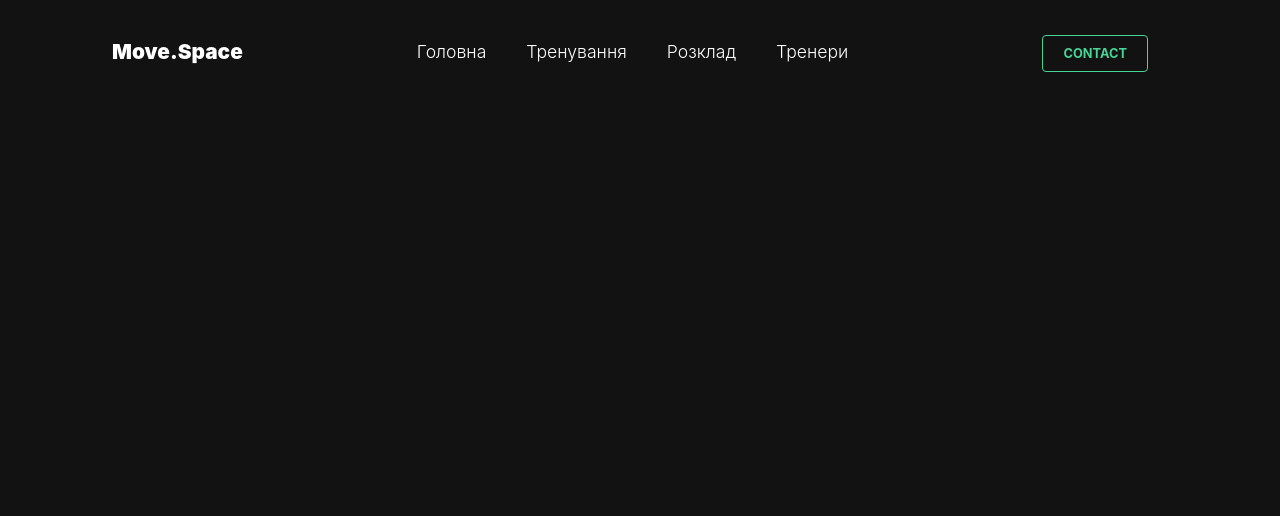
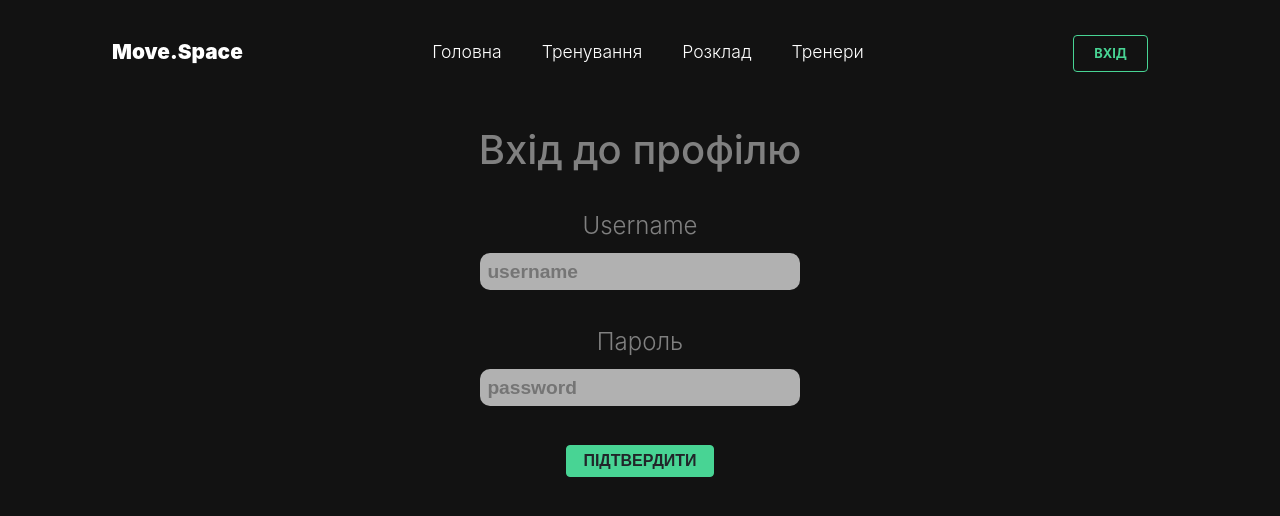
Before and after one commit to nikwhoa/move-space, a React (Create React App) app in the folder client/: page /login in a window 1280 px wide. Shown: the top 516 px of the page. Built offline with nearby package versions, Linux system fonts and the light colour scheme; no server answers.

Commit message:
fix auth process

```diff
--- a/client/src/app/App.js
+++ b/client/src/app/App.js
@@ -13,8 +13,18 @@ import RegisterPage from '../components/register/RegisterPage';
 import { AnimatePresence } from 'framer-motion';
 import { ToastContainer } from 'react-toastify';
 import 'react-toastify/dist/ReactToastify.min.css';
+import { LoginPage } from '../components/login/LoginPage';
+import { useDispatch } from 'react-redux';
+import { useEffect } from 'react';
+import { getMe } from '../features/auth/authSlice';
 
 const App = () => {
+    const dispatch = useDispatch();
+
+    useEffect(() => {
+        dispatch(getMe());
+    });
+
     return (
         <div className='site-wrap'>
             <Header />
@@ -25,10 +35,11 @@ const App = () => {
                     <Route path='/schedule' element={<Schedule />} />
                     <Route path='/trainers' element={<Trainers />} />
                     <Route path='/register' element={<RegisterPage />} />
+                    <Route path='/login' element={<LoginPage />} />
                 </Routes>
                 <ToastContainer
                     position='bottom-center'
-                    autoClose={5000}
+                    autoClose={2000}
                     hideProgressBar={true}
                     // icon={false}
                     // closeButton={false}
--- a/client/src/components/header/Header.js
+++ b/client/src/components/header/Header.js
@@ -1,76 +1,109 @@
+import { useDispatch, useSelector } from 'react-redux';
 import { Link } from 'react-router-dom';
 import './header.scss';
+import { checkIsAuth, logout } from '../../features/auth/authSlice';
+import { toast } from 'react-toastify';
 
 const Header = () => {
+    const isAuth = useSelector(checkIsAuth);
+
+
+    const dispatch = useDispatch();
+
+    const logoutHandler = () => {
+        localStorage.removeItem('token');
+        dispatch(logout());
+        toast('You signed');
+    };
+
     return (
-        <div className='sticky-wrapper'>
-            <header className='site-navbar py-4 js-sticky-header site-navbar-target'>
-                <div className='container-fluid'>
-                    <div className='d-flex align-items-center'>
-                        <div className='site-logo'>
-                            <Link to='/'>Move.Space</Link>
+        <div className="sticky-wrapper">
+            <header className="site-navbar py-4 js-sticky-header site-navbar-target">
+                <div className="container-fluid">
+                    <div className="d-flex align-items-center">
+                        <div className="site-logo">
+                            <Link to="/">Move.Space</Link>
                         </div>
-                        <div className='ml-auto'>
+                        <div className="ml-auto">
                             <nav
-                                className='site-navigation position-relative text-right'
-                                role='navigation'
+                                className="site-navigation position-relative text-right"
+                                role="navigation"
                             >
-                                <ul className='site-menu main-menu js-clone-nav mr-auto d-none d-lg-block'>
+                                <ul className="site-menu main-menu js-clone-nav mr-auto d-none d-lg-block">
                                     <li>
-                                        <Link to='/' className='nav-link'>
-                                            Головна
+                                        <Link to="/" className="nav-link">
+                                            {' '}
+                                            Головна{' '}
                                         </Link>
                                     </li>
                                     <li>
                                         <Link
-                                            to='/classes'
-                                            className='nav-link'
+                                            to="/classes"
+                                            className="nav-link"
                                         >
-                                            Тренування
+                                            {' '}
+                                            Тренування{' '}
                                         </Link>
                                     </li>
                                     <li>
                                         <Link
-                                            to='/schedule'
-                                            className='nav-link'
+                                            to="/schedule"
+                                            className="nav-link"
                                         >
-                                            Розклад
+                                            {' '}
+                                            Розклад{' '}
                                         </Link>
                                     </li>
                                     <li>
                                         <Link
-                                            to='/trainers'
-                                            className='nav-link'
+                                            to="/trainers"
+                                            className="nav-link"
                                         >
-                                            Тренери
+                                            {' '}
+                                            Тренери{' '}
                                         </Link>
                                     </li>
                                 </ul>
                             </nav>
                         </div>
-                        <div className='ml-auto'>
+                        <div className="ml-auto">
                             <nav
-                                className='site-navigation position-relative text-right'
-                                role='navigation'
+                                className="site-navigation position-relative text-right"
+                                role="navigation"
                             >
-                                <ul className='site-menu main-menu site-menu-dark js-clone-nav mr-auto d-none d-lg-block'>
-                                    <li className='cta'>
-                                        <a
-                                            href='#contact-section'
-                                            className='nav-link'
-                                        >
-                                            <span className='rounded border border-primary'>
-                                                Contact
-                                            </span>
-                                        </a>
+                                <ul className="site-menu main-menu site-menu-dark js-clone-nav mr-auto d-none d-lg-block">
+                                    <li className="cta">
+                                        {!isAuth ? (
+                                            <>
+                                                <Link
+                                                    to="/login"
+                                                    className="nav-link"
+                                                >
+                                                    <span className="rounded border border-primary">
+                                                        Вхід
+                                                    </span>{' '}
+                                                </Link>
+                                            </>
+                                        ) : (
+                                            <>
+                                                <a
+                                                    className="nav-link"
+                                                    onClick={logoutHandler}
+                                                >
+                                                    <span className="rounded border border-primary">
+                                                        Вихід
+                                                    </span>{' '}
+                                                </a>
+                                            </>
+                                        )}
                                     </li>
                                 </ul>
                             </nav>
                             <a
-                                href='#'
-                                className='d-inline-block d-lg-none site-menu-toggle js-menu-toggle text-black float-right'
+                                href="#"
+                                className="d-inline-block d-lg-none site-menu-toggle js-menu-toggle text-black float-right"
                             >
-                                <span className='icon-menu h3'></span>
+                                <span className="icon-menu h3"></span>{' '}
                             </a>
                         </div>
                     </div>
--- a/client/src/components/header/header.scss
+++ b/client/src/components/header/header.scss
@@ -25,6 +25,7 @@
                 color: #fff;
                 display: inline-block;
                 text-decoration: none ;
+                cursor: pointer;
             }
 
             a.active:after {
--- /dev/null
+++ b/client/src/components/login/LoginPage.js
@@ -0,0 +1,72 @@
+import React, { useEffect, useState } from 'react';
+import { useDispatch, useSelector } from 'react-redux';
+import { toast } from 'react-toastify';
+import {checkIsAuth, loginUser} from '../../features/auth/authSlice';
+import {useNavigate} from 'react-router-dom';
+
+export const LoginPage = () => {
+    const [username, setUsername] = useState('');
+    const [password, setPassword] = useState('');
+    const { status } = useSelector((state) => state.auth);
+    const dispatch = useDispatch();
+    const navigate = useNavigate();
+    const isAuth = useSelector(checkIsAuth);
+
+    useEffect(() => {
+        if (status) {
+            toast(status);
+        }
+
+        // if (isAuth) {
+        //     navigate('/')
+        // }
+    }, [status, navigate]);
+
+    const handleSubmit = (e) => {
+        e.preventDefault();
+        try {
+            dispatch(loginUser({ username, password }));
+            setPassword('');
+            setUsername('');
+        } catch (error) {
+            console.log(error);
+        }
+    };
+
+    return (
+        <div className='login'>
+            <form>
+                <h1 className='text-center'>Вхід до профілю</h1>
+                <label className='label'>
+                    Username
+                    <input
+                        type='text'
+                        placeholder='username'
+                        className='form-input'
+                        autoComplete='name'
+                        onChange={(e) => setUsername(e.target.value)}
+                        value={username}
+                    />
+                </label>
+                <label className='label'>
+                    Пароль
+                    <input
+                        type='password'
+                        placeholder='password'
+                        className='form-input'
+                        autoComplete='new-password'
+                        onChange={(e) => setPassword(e.target.value)}
+                        value={password}
+                    />
+                </label>
+                <button
+                    type='submit'
+                    className='btn btn-primary btn-block'
+                    onClick={(e) => handleSubmit(e)}
+                >
+                    Підтвердити
+                </button>
+            </form>
+        </div>
+    );
+};
--- a/client/src/features/auth/authSlice.js
+++ b/client/src/features/auth/authSlice.js
@@ -1,10 +1,10 @@
-import { createSlice, nanoid, createAsyncThunk } from '@reduxjs/toolkit';
+import { createSlice, createAsyncThunk } from '@reduxjs/toolkit';
 import axios from '../../utils/axios';
 
 const initialState = {
     user: null,
     status: null,
-    isLoadign: false,
+    isLoading: false,
     error: null,
     token: null,
 };
@@ -29,10 +29,46 @@ export const registerUser = createAsyncThunk(
     }
 );
 
+export const loginUser = createAsyncThunk(
+    'auth/loginUser',
+    async ({ username, password }) => {
+        try {
+            const { data } = await axios.post('/auth/login', {
+                username,
+                password,
+            });
+
+            if (data.token) {
+                localStorage.setItem('token', data.token);
+            }
+
+            return data;
+        } catch (error) {
+            console.log(error);
+        }
+    }
+);
+
+export const getMe = createAsyncThunk('auth/loginUser', async () => {
+    try {
+        const { data } = await axios.get('/auth/me');
+        return data;
+    } catch (error) {
+        console.log(error);
+    }
+});
+
 export const authSlice = createSlice({
     name: 'auth',
     initialState,
-    reducers: {},
+    reducers: {
+        logout: (state) => {
+            state.user = null;
+            state.token = null;
+            state.isLoading = false;
+            state.status = null;
+        },
+    },
     extraReducers: {
         [registerUser.pending]: (state) => {
             state.isLoading = true;
@@ -47,7 +83,38 @@ export const authSlice = createSlice({
             state.isLoading = false;
             state.status = action.payload.message;
         },
+        [loginUser.pending]: (state) => {
+            state.isLoading = true;
+        },
+        [loginUser.fulfilled]: (state, action) => {
+            state.isLoading = false;
+            state.status = action.payload.message;
+            state.user = action.payload.user;
+            state.token = action.payload.token;
+        },
+        [loginUser.rejected]: (state, action) => {
+            state.isLoading = false;
+            state.status = action.payload.message;
+        },
+        [getMe.pending]: (state) => {
+            state.isLoading = true;
+            state.status = null;
+        },
+        [getMe.fulfilled]: (state, action) => {
+            state.isLoading = false;
+            state.status = null;
+            state.user = action.payload?.user;
+            state.token = action.payload?.token;
+        },
+        [getMe.rejected]: (state, action) => {
+            state.status = action.payload.message;
+            state.isLoading = false;
+        },
     },
 });
 
+export const checkIsAuth = (state) => Boolean(state.auth.token);
+
+export const { logout } = authSlice.actions;
+
 export default authSlice.reducer;
--- a/client/src/styles/general.scss
+++ b/client/src/styles/general.scss
@@ -444,7 +444,7 @@ h1, h2, h3, h4, h5, .h1, .h2, .h3, .h4, .h5 {
 }
 a:hover {
     color: #27a86d !important;
-    text-decoration: underline !important;
+    //text-decoration: underline !important;
     text-underline-offset: 10px !important;
     text-decoration-color: #fff !important;
 }
@@ -472,3 +472,10 @@ a:hover {
 .Toastify {
     text-align: center;
 }
+.cta a span:hover {
+    background-color: #48d494;
+    color: #FFFFFF;
+}
+.nav-link {
+    text-decoration: none !important;
+}
--- a/client/src/utils/axios.js
+++ b/client/src/utils/axios.js
@@ -3,6 +3,8 @@ import axios from 'axios';
 const instance = axios.create({
     baseURL: 'http://localhost:5009/api',
 });
+
+
 
 instance.interceptors.request.use((config) => {
     config.headers.Authorization = window.localStorage.getItem('token');
```
Also changed, not shown: 1 other file (tests, documents, lock files or other folders).
